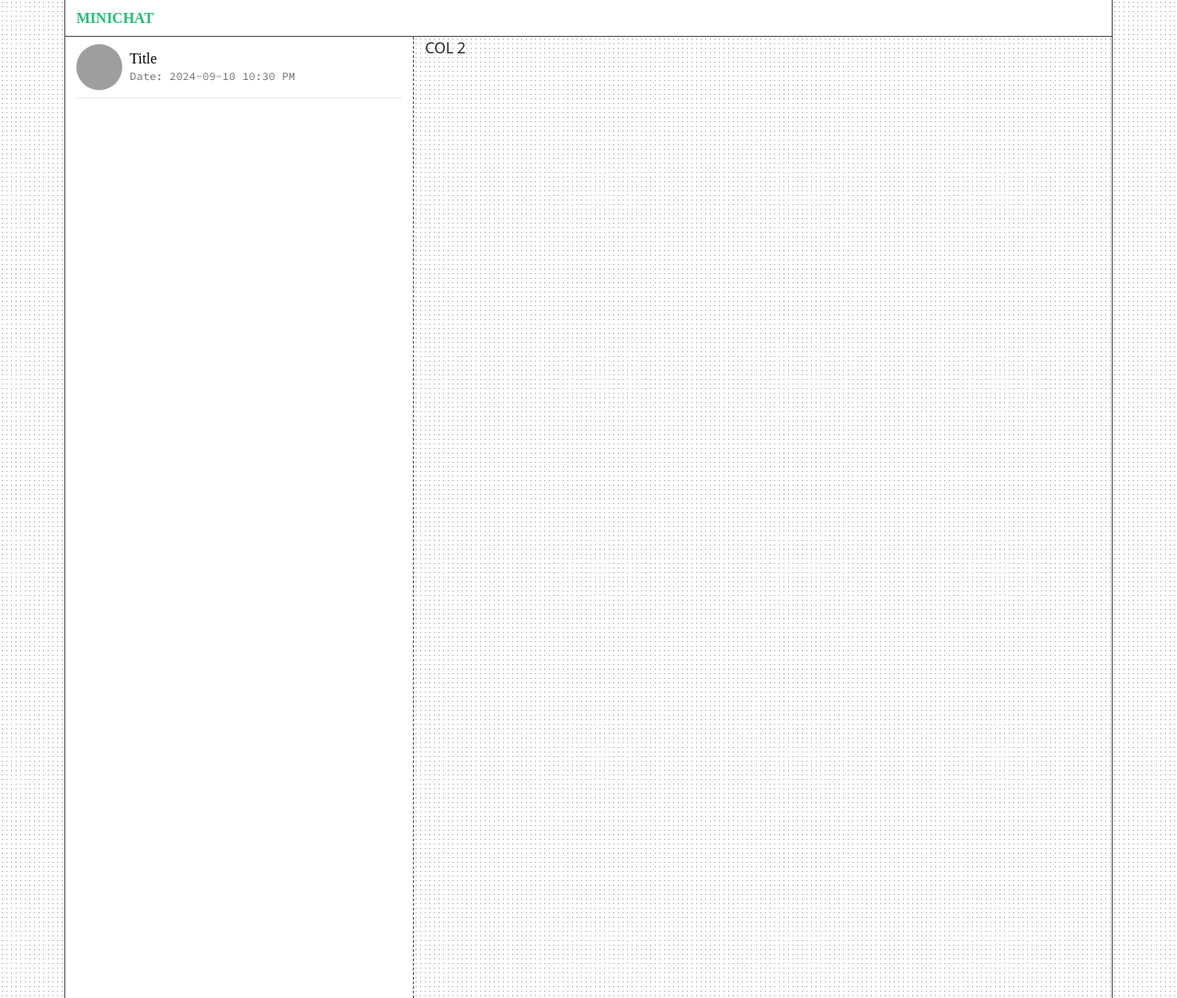
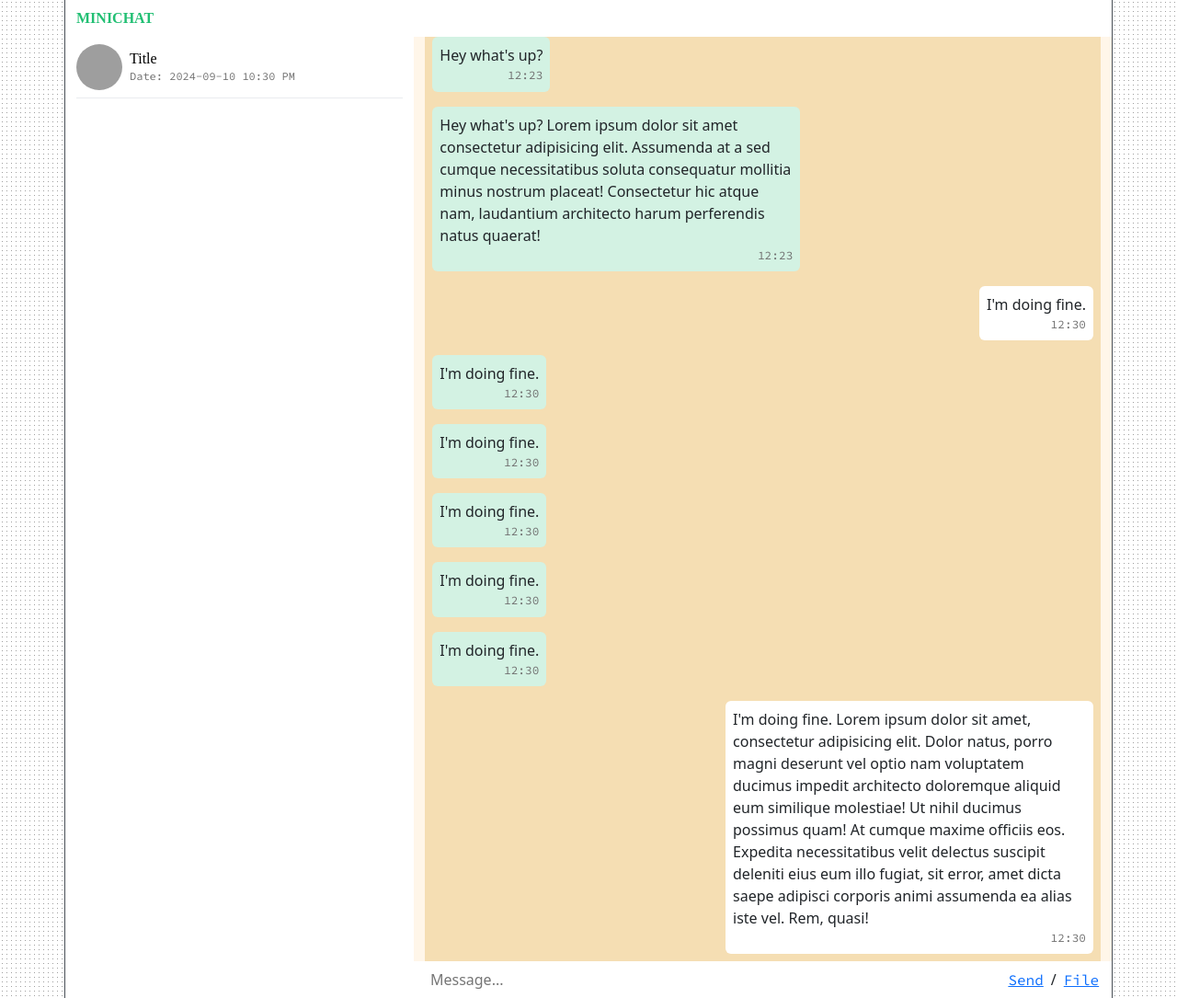
Before and after one commit to thisisjab/minichat-django, a Django app: page /chat/ in a window 1280 px wide. Shown: the whole page at 92% size. Run offline with Django 5.2, Linux system fonts and the light colour scheme; some libraries are stand-ins or nearby versions; some web fonts are replaced; grey boxes are pictures that could not be loaded.

Commit message:
feat: add chat box to chat window

```diff
--- a/core/static/css/main.css
+++ b/core/static/css/main.css
@@ -49,6 +49,7 @@ a,
 
     /* Custom sizes */
     --chat-nav-height: 2.5rem;
+    --chat-input-height: 2.5rem;
 }
 
 .button {
@@ -111,7 +112,7 @@ a,
 #chat-navbar {
     height: var(--chat-nav-height);
     background-color: white;
-    border: 1px solid var(--gray-darker);
+    /* border: 1px solid var(--gray-darker); */
     border-top: 0;
     border-left: 0;
     border-right: 0;
@@ -133,7 +134,7 @@ a,
 }
 
 #chat-list {
-    border: 1px dashed var(--gray-darker);
+    /* border: 1px dashed var(--gray-darker); */
     border-top: 0;
     border-bottom: 0;
     border-left: 0;
@@ -186,6 +187,88 @@ a,
     color: #707070;
 }
 
+#chat-input {
+    height: var(--chat-input-height);
+    background-color: white;
+    /* border: 1px solid var(--gray-darker); */
+    border-bottom: 0;
+    border-left: 0;
+    border-right: 0;
+}
+
+#chat-box {
+    background-color: var(--pale);
+}
+
+#chat-messages-list {
+    background-color: wheat;
+    height: calc(100vh - var(--chat-nav-height) - var(--chat-input-height));
+    overflow-y: auto;
+    flex-wrap: nowrap;
+}
+
+#chat-messages-list > :first-child {
+    margin-top: auto !important;
+}
+
+#chat-message-text-input {
+    outline: 0;
+    width: 100%;
+    margin: 0;
+    padding: 0 0.35rem;
+    border: 0;
+}
+
+#chat-sent-message {
+    align-self: flex-start;
+    background-color: var(--second-primary-lighter);
+    padding: 0.5rem;
+    margin: 0.5rem;
+    border-radius: var(--bs-border-radius);
+    max-width: 400px;
+}
+
+#chat-sent-message>#body {
+    font-family: RobotoFlex, system-ui;
+    font-size: 1rem;
+    padding: 0;
+    margin: 0;
+}
+
+#chat-sent-message>#date {
+    text-align: right;
+    color: #707070;
+    font-family: SourceCode, monospace;
+    font-size: 0.8rem;
+    padding: 0;
+    margin: 0;
+}
+
+#chat-received-message {
+    align-self: flex-end;
+    background-color: white;
+    padding: 0.5rem;
+    margin: 0.5rem;
+    border-radius: var(--bs-border-radius);
+    max-width: 400px;
+}
+
+#chat-received-message>#body {
+    font-family: RobotoFlex, system-ui;
+    font-size: 1rem;
+    padding: 0;
+    margin: 0;
+}
+
+#chat-received-message>#date {
+    text-align: right;
+    color: #707070;
+    font-family: SourceCode, monospace;
+    font-size: 0.8rem;
+    padding: 0;
+    margin: 0;
+}
+
 .background-white {
     background-color: white;
 }
--- a/core/templates/chat/home.html
+++ b/core/templates/chat/home.html
@@ -14,7 +14,8 @@
                 <div class="flex-fill" id="chat-list-scroll">
                     <a href="#" class="d-flex flex-row align-items-center" id="chat-list-item">
                         <div class="">
-                            <img src="https://i.natgeofe.com/k/ad9b542e-c4a0-4d0b-9147-da17121b4c98/MOmeow1_square.png" alt="">
+                            <img src="https://i.natgeofe.com/k/ad9b542e-c4a0-4d0b-9147-da17121b4c98/MOmeow1_square.png"
+                                alt="">
                         </div>
                         <div class="flex-fill mx-2">
                             <h3>Title</h3>
@@ -23,7 +24,63 @@
                     </a>
                 </div>
             </div>
-            <div class="col-lg-8 flex-fill" id="chat-box">COL 2</div>
+            <div class="col-lg-8 d-flex flex-column justify-content-end flex-fill" id="chat-box">
+                <div class="d-flex flex-column" id="chat-messages-list">
+                    <div class="d-flex flex-column" id="chat-sent-message">
+                        <p id="body">Hey what's up?
+
+
+                        </p>
+                        <p id="date">12:23</p>
+                    </div>
+                    <div class="d-flex flex-column" id="chat-sent-message">
+                        <p id="body">Hey what's up?
+
+
+                            Lorem ipsum dolor sit amet consectetur adipisicing elit. Assumenda at a sed cumque necessitatibus soluta consequatur mollitia minus nostrum placeat! Consectetur hic atque nam, laudantium architecto harum perferendis natus quaerat!
+                        </p>
+                        <p id="date">12:23</p>
+                    </div>
+                    <div class="d-flex flex-column" id="chat-received-message">
+                        <p id="body">I'm doing fine.</p>
+                        <p id="date">12:30</p>
+                    </div>
+                    <div class="d-flex flex-column" id="chat-sent-message">
+                        <p id="body">I'm doing fine.</p>
+                        <p id="date">12:30</p>
+                    </div>
+                    <div class="d-flex flex-column" id="chat-sent-message">
+                        <p id="body">I'm doing fine.</p>
+                        <p id="date">12:30</p>
+                    </div>
+                    <div class="d-flex flex-column" id="chat-sent-message">
+                        <p id="body">I'm doing fine.</p>
+                        <p id="date">12:30</p>
+                    </div>
+                    <div class="d-flex flex-column" id="chat-sent-message">
+                        <p id="body">I'm doing fine.</p>
+                        <p id="date">12:30</p>
+                    </div>
+                    <div class="d-flex flex-column" id="chat-sent-message">
+                        <p id="body">I'm doing fine.</p>
+                        <p id="date">12:30</p>
+                    </div>
+                    <div class="d-flex flex-column" id="chat-received-message">
+                        <p id="body">I'm doing fine. Lorem ipsum dolor sit amet, consectetur adipisicing elit. Dolor natus, porro magni deserunt vel optio nam voluptatem ducimus impedit architecto doloremque aliquid eum similique molestiae! Ut nihil ducimus possimus quam!
+                        At cumque maxime officiis eos. Expedita necessitatibus velit delectus suscipit deleniti eius eum illo fugiat, sit error, amet dicta saepe adipisci corporis animi assumenda ea alias iste vel. Rem, quasi!</p>
+                        <p id="date">12:30</p>
+                    </div>
+                </div>
+                <div id="chat-input" class="row">
+                    <div class="col-10 d-flex flex-row">
+                        <input type="text" placeholder="Message..." class="flex-fill" id="chat-message-text-input">
+                    </div>
+                    <div class="col-2 d-flex flex-row justify-content-center align-items-center gap-2">
+                        <a href="#">Send</a>/
+                        <a href="#">File</a>
+                    </div>
+                </div>
+            </div>
         </div>
     </div>
 </div>
```
